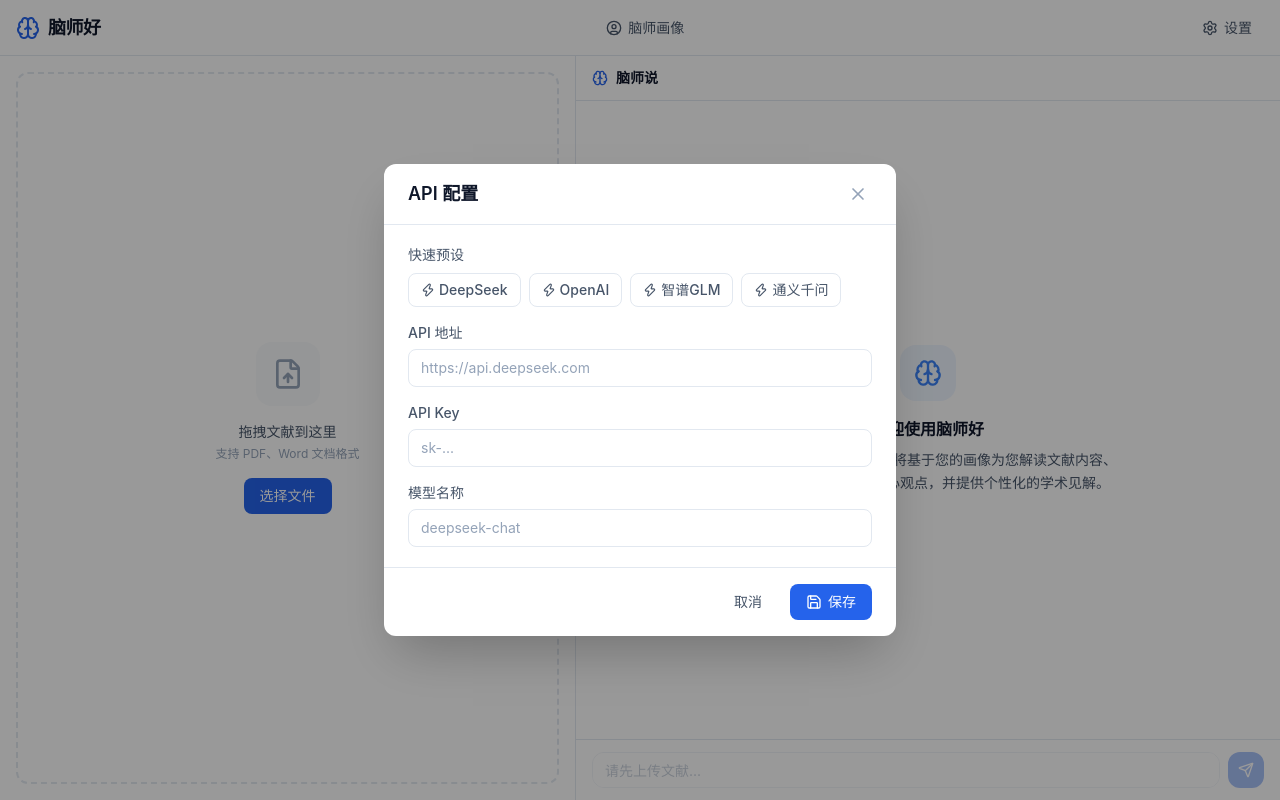
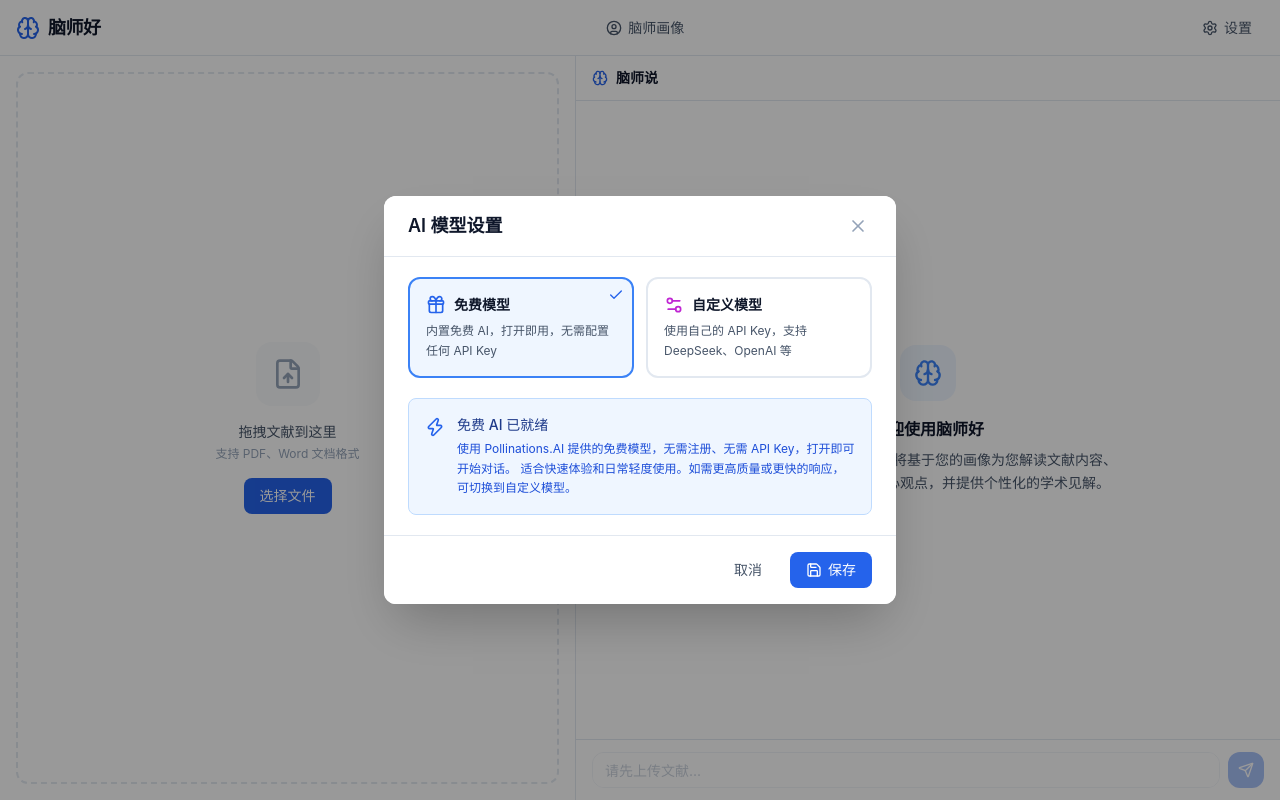
Before and after one commit to Jing2026-Git/naoshihao, a React (Vite) app: page / in a window 1280 px wide. Both pictures are taken after a click on the button "设置". Built offline with nearby package versions, Linux system fonts and the light colour scheme.

Commit message:
feat: 加入免费AI模型（Pollinations.AI），打开即用无需API Key

```diff
--- a/src/App.jsx
+++ b/src/App.jsx
@@ -184,17 +184,6 @@
   // ── 发送消息处理 ────────────────────────────────────────────────
   const handleSendMessage = useCallback(
     async (text) => {
-      try {
-        const settings = await getSettings()
-        if (!settings?.apiKey || !settings?.apiUrl) {
-          alert('请先在设置中配置 API')
-          return
-        }
-      } catch {
-        alert('请先在设置中配置 API')
-        return
-      }
-
       const userMessage = {
         role: 'user',
         content: text,
@@ -301,17 +290,6 @@
   const handleLabProfileFilesUpload = useCallback(
     async (files) => {
       if (!files || files.length === 0) return
-
-      try {
-        const settings = await getSettings()
-        if (!settings?.apiKey || !settings?.apiUrl) {
-          alert('请先在设置中配置 API')
-          return
-        }
-      } catch {
-        alert('请先在设置中配置 API')
-        return
-      }
 
       setIsGeneratingProfile(true)
       try {
--- a/src/components/SettingsModal.jsx
+++ b/src/components/SettingsModal.jsx
@@ -1,6 +1,6 @@
 import { useState, useEffect, useCallback } from 'react';
-import { X, Save, Zap } from 'lucide-react';
-import { getSettings, saveSettings } from '../db';
+import { X, Save, Zap, Gift, Settings2, Check } from 'lucide-react';
+import { getSettings, saveSettings, FREE_MODEL_CONFIG } from '../db';
 
 const PRESETS = [
   { name: 'DeepSeek', url: 'https://api.deepseek.com', model: 'deepseek-chat' },
@@ -10,6 +10,7 @@
 ];
 
 export default function SettingsModal({ isOpen, onClose }) {
+  const [mode, setMode] = useState('free'); // 'free' | 'custom'
   const [apiUrl, setApiUrl] = useState('');
   const [apiKey, setApiKey] = useState('');
   const [modelName, setModelName] = useState('');
@@ -19,9 +20,14 @@
     getSettings()
       .then((settings) => {
         if (settings) {
+          if (settings.provider === 'free' || !settings.apiKey) {
+            setMode('free');
+          } else {
+            setMode('custom');
             setApiUrl(settings.apiUrl || '');
             setApiKey(settings.apiKey || '');
             setModelName(settings.modelName || '');
+          }
         }
       })
       .catch((err) => console.error('加载设置失败:', err));
@@ -34,22 +40,35 @@
 
   const handleSave = useCallback(async () => {
     try {
-      await saveSettings({ apiUrl, apiKey, modelName });
+      if (mode === 'free') {
+        await saveSettings({ ...FREE_MODEL_CONFIG });
+      } else {
+        if (!apiUrl || !apiKey) {
+          alert('请填写完整的 API 地址和 API Key');
+          return;
+        }
+        await saveSettings({
+          provider: 'custom',
+          apiUrl,
+          apiKey,
+          modelName: modelName || 'gpt-4o-mini',
+        });
+      }
       onClose();
     } catch (err) {
       console.error('保存设置失败:', err);
       alert('保存设置失败，请重试。');
     }
-  }, [apiUrl, apiKey, modelName, onClose]);
+  }, [mode, apiUrl, apiKey, modelName, onClose]);
 
   if (!isOpen) return null;
 
   return (
     <div className="fixed inset-0 z-50 flex items-center justify-center bg-black/40 animate-fade-in" onClick={onClose}>
-      <div className="bg-surface rounded-xl shadow-2xl w-full max-w-lg mx-4 animate-fade-in" onClick={(e) => e.stopPropagation()}>
+      <div className="bg-surface rounded-xl shadow-2xl w-full max-w-lg mx-4 animate-fade-in max-h-[90vh] overflow-y-auto" onClick={(e) => e.stopPropagation()}>
         {/* 标题栏 */}
-        <div className="flex items-center justify-between px-6 py-4 border-b border-border">
-          <h2 className="text-lg font-semibold text-text-primary">API 配置</h2>
+        <div className="flex items-center justify-between px-6 py-4 border-b border-border sticky top-0 bg-surface z-10">
+          <h2 className="text-lg font-semibold text-text-primary">AI 模型设置</h2>
           <button
             onClick={onClose}
             className="p-1 rounded-md text-text-tertiary hover:text-text-primary hover:bg-surface-hover transition-colors cursor-pointer"
@@ -58,7 +77,77 @@
           </button>
         </div>
 
-        {/* 表单内容 */}
+        {/* 模式切换 */}
+        <div className="px-6 pt-5">
+          <div className="grid grid-cols-2 gap-3">
+            {/* 免费模型 */}
+            <button
+              onClick={() => setMode('free')}
+              className={`relative p-4 rounded-xl border-2 text-left transition-all cursor-pointer ${
+                mode === 'free'
+                  ? 'border-primary-500 bg-primary-50'
+                  : 'border-border hover:border-primary-300'
+              }`}
+            >
+              {mode === 'free' && (
+                <div className="absolute top-2 right-2">
+                  <Check className="w-4 h-4 text-primary-600" />
+                </div>
+              )}
+              <div className="flex items-center gap-2 mb-1.5">
+                <Gift className="w-5 h-5 text-primary-600" />
+                <span className="font-semibold text-sm text-text-primary">免费模型</span>
+              </div>
+              <p className="text-xs text-text-secondary leading-relaxed">
+                内置免费 AI，打开即用，无需配置任何 API Key
+              </p>
+            </button>
+
+            {/* 自定义模型 */}
+            <button
+              onClick={() => setMode('custom')}
+              className={`relative p-4 rounded-xl border-2 text-left transition-all cursor-pointer ${
+                mode === 'custom'
+                  ? 'border-primary-500 bg-primary-50'
+                  : 'border-border hover:border-primary-300'
+              }`}
+            >
+              {mode === 'custom' && (
+                <div className="absolute top-2 right-2">
+                  <Check className="w-4 h-4 text-primary-600" />
+                </div>
+              )}
+              <div className="flex items-center gap-2 mb-1.5">
+                <Settings2 className="w-5 h-5 text-accent-600" />
+                <span className="font-semibold text-sm text-text-primary">自定义模型</span>
+              </div>
+              <p className="text-xs text-text-secondary leading-relaxed">
+                使用自己的 API Key，支持 DeepSeek、OpenAI 等
+              </p>
+            </button>
+          </div>
+        </div>
+
+        {/* 免费模型说明 */}
+        {mode === 'free' && (
+          <div className="px-6 py-5">
+            <div className="rounded-lg bg-primary-50 border border-primary-200 p-4">
+              <div className="flex items-start gap-3">
+                <Zap className="w-5 h-5 text-primary-600 mt-0.5 shrink-0" />
+                <div className="flex-1">
+                  <p className="text-sm font-medium text-primary-900 mb-1">免费 AI 已就绪</p>
+                  <p className="text-xs text-primary-700 leading-relaxed">
+                    使用 Pollinations.AI 提供的免费模型，无需注册、无需 API Key，打开即可开始对话。
+                    适合快速体验和日常轻度使用。如需更高质量或更快的响应，可切换到自定义模型。
+                  </p>
+                </div>
+              </div>
+            </div>
+          </div>
+        )}
+
+        {/* 自定义模型表单 */}
+        {mode === 'custom' && (
           <div className="px-6 py-5 space-y-4">
             {/* 预设按钮 */}
             <div>
@@ -113,9 +202,10 @@
               />
             </div>
           </div>
+        )}
 
         {/* 底部按钮 */}
-        <div className="flex items-center justify-end gap-3 px-6 py-4 border-t border-border">
+        <div className="flex items-center justify-end gap-3 px-6 py-4 border-t border-border sticky bottom-0 bg-surface">
           <button
             onClick={onClose}
             className="px-4 py-2 rounded-lg text-sm font-medium text-text-secondary hover:text-text-primary hover:bg-surface-hover transition-colors cursor-pointer"
--- a/src/db.js
+++ b/src/db.js
@@ -8,11 +8,19 @@
 const db = new Dexie('NaoshihaoDB');
 
 db.version(1).stores({
-  settings: 'id, apiKey, apiUrl, modelName',
+  settings: 'id, provider, apiKey, apiUrl, modelName',
   papers: '++id, fileName, fileData, textContent, uploadDate, title',
   conversations: '++id, paperId, messages, createdAt',
   labProfile: 'id, directions, literatureTypes, researchQuestions, techniques, rawText, createdAt, updatedAt',
 });
+
+// 免费模型默认配置（Pollinations.AI，无需 API Key）
+export const FREE_MODEL_CONFIG = {
+  provider: 'free',
+  apiUrl: 'https://text.pollinations.ai/openai',
+  modelName: 'openai',
+  apiKey: '',
+};
 
 export default db;
 
@@ -25,7 +33,12 @@
  * @returns {Promise<Object|null>}
  */
 export async function getSettings() {
-  return db.settings.get('app');
+  const settings = await db.settings.get('app');
+  // 如果没有设置，返回免费模型默认配置
+  if (!settings) {
+    return { ...FREE_MODEL_CONFIG };
+  }
+  return settings;
 }
 
 /**
```
Also changed, not shown: src/services/api.js (+87 -82 lines). Lines whose indentation alone changed are shown as unchanged.
